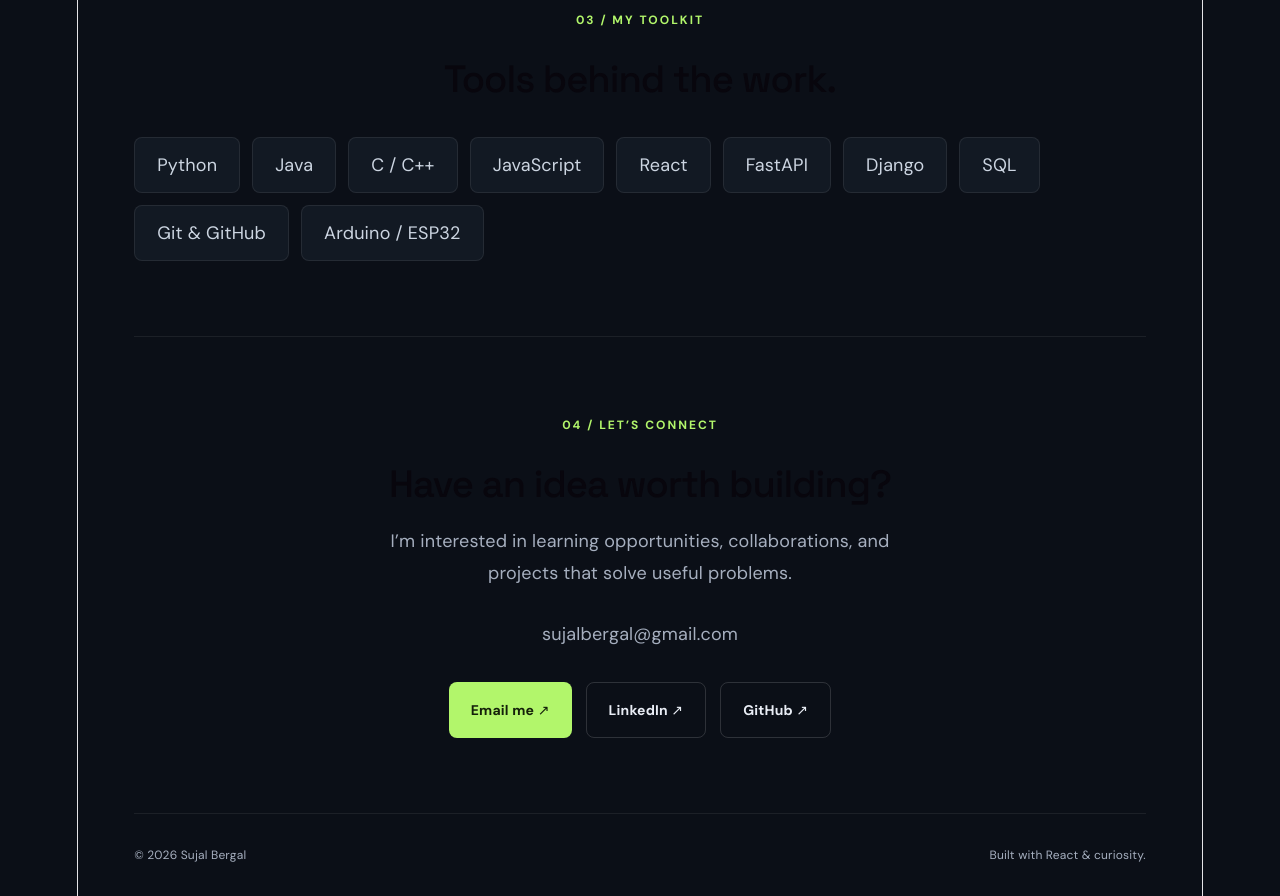
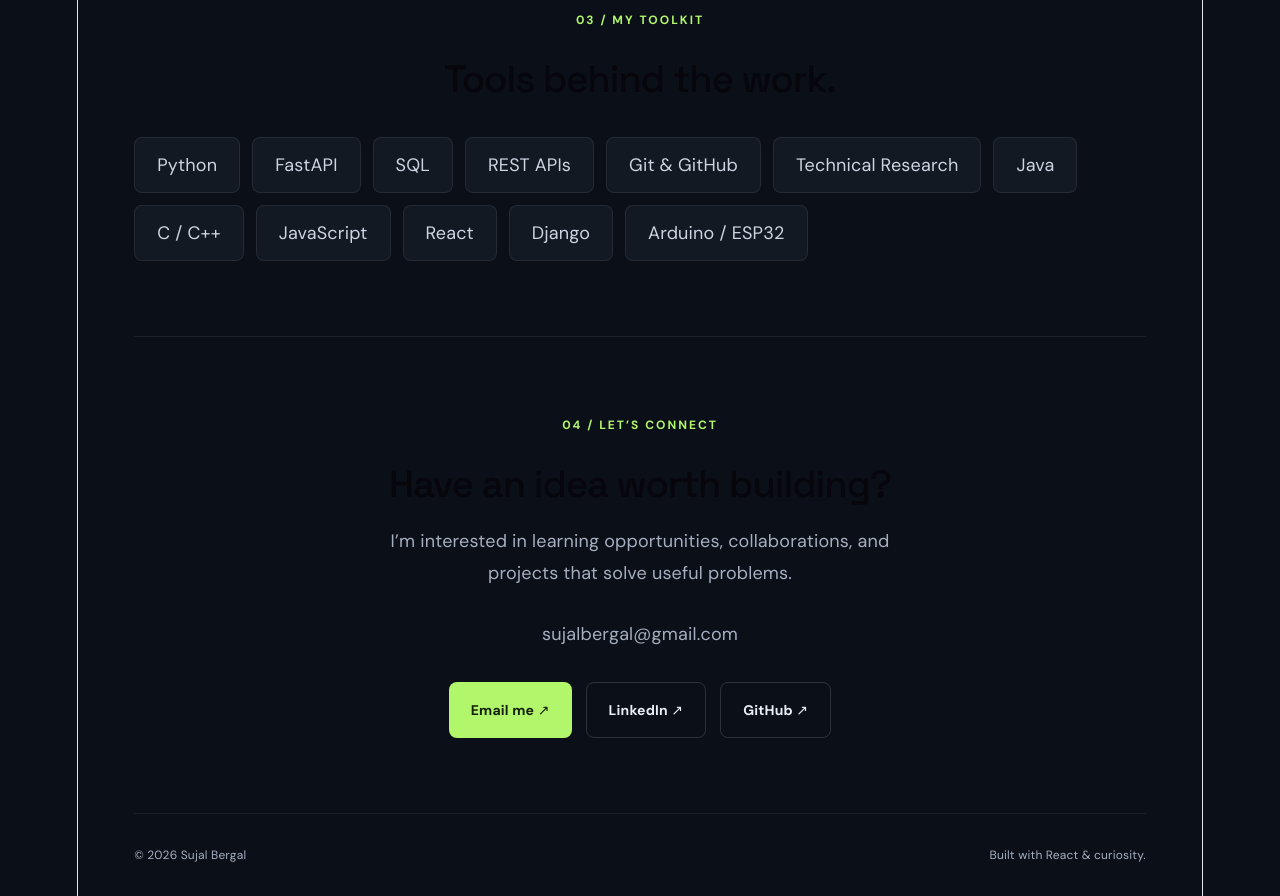
Before and after one commit to sujalbergal/my-portfolio, a React (Vite) app: page / in a window 1280 px wide. Shown: the part 2060-2956 px from the top of the page. Built offline with nearby package versions, Linux system fonts and the light colour scheme.

Commit message:
Update portfolio focus, about section, and skills

```diff
--- a/src/App.jsx
+++ b/src/App.jsx
@@ -23,16 +23,19 @@ const projects = [
 
 const skills = [
   "Python",
+  "FastAPI",
+  "SQL",
+  "REST APIs",
+  "Git & GitHub",
+  "Technical Research",
   "Java",
   "C / C++",
   "JavaScript",
   "React",
-  "FastAPI",
   "Django",
-  "SQL",
-  "Git & GitHub",
   "Arduino / ESP32",
 ];
+
 
 function App() {
   return (
```
